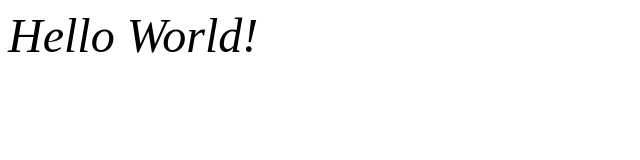
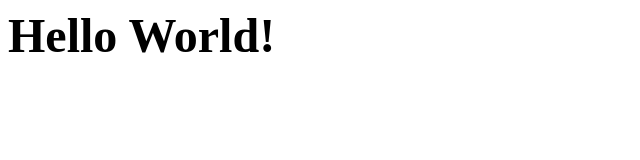
Before and after one commit to e1m1/e1m1.github.io, a plain HTML site: page index.html in a window 1280 px wide. Shown: the whole page, without its empty margins (0-640 px from the left). Drawn offline with Linux system fonts and the light colour scheme.

Commit message:
make it bolddd

```diff
--- a/site.css
+++ b/site.css
@@ -1,4 +1,4 @@
 body {
-    font-style: oblique;
+    font-weight: bold;
     font-size: 3rem;
 }
```
